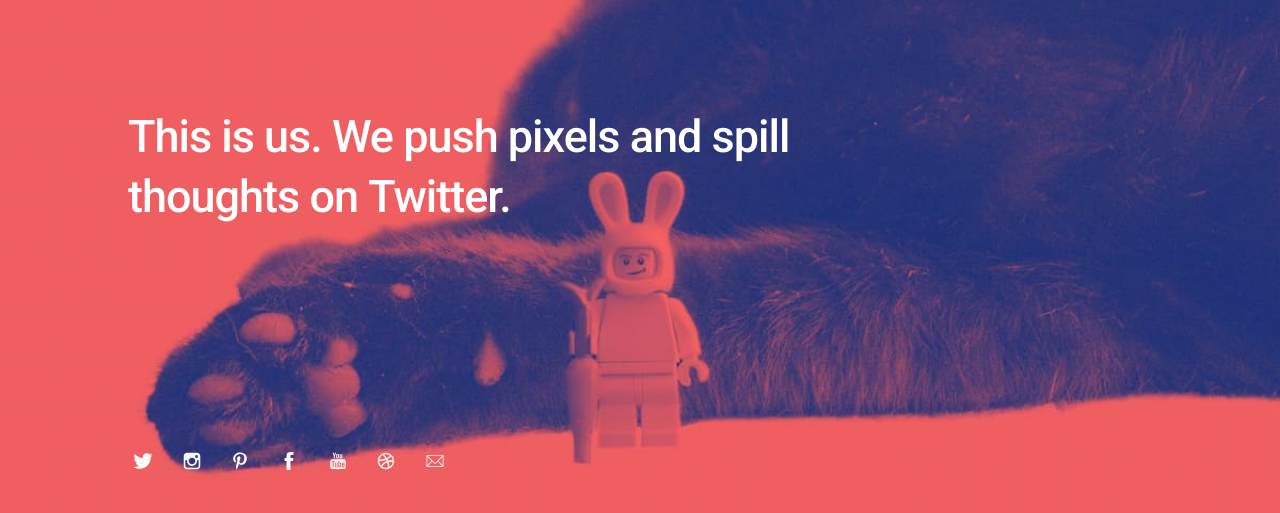
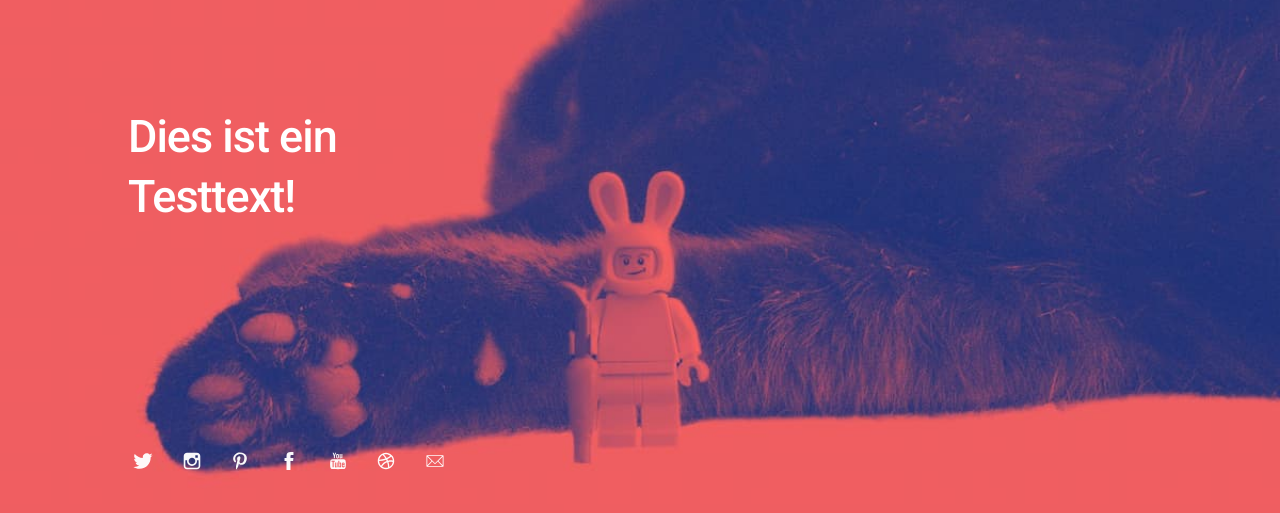
Before and after one commit to codingempress/codingempress.github.io, a plain HTML site: page index.html in a window 1280 px wide. Shown: the part 229-742 px from the top of the page. Drawn offline with Linux system fonts and the light colour scheme.

Commit message:
p text changed

```diff
--- a/index.html
+++ b/index.html
@@ -47,7 +47,7 @@
 
 		<div class="bio">
 
-			<p>This is us. We push pixels and spill thoughts on Twitter.</p>
+			<p>Dies ist ein Testtext!</p>
 
 		</div>
 
```
